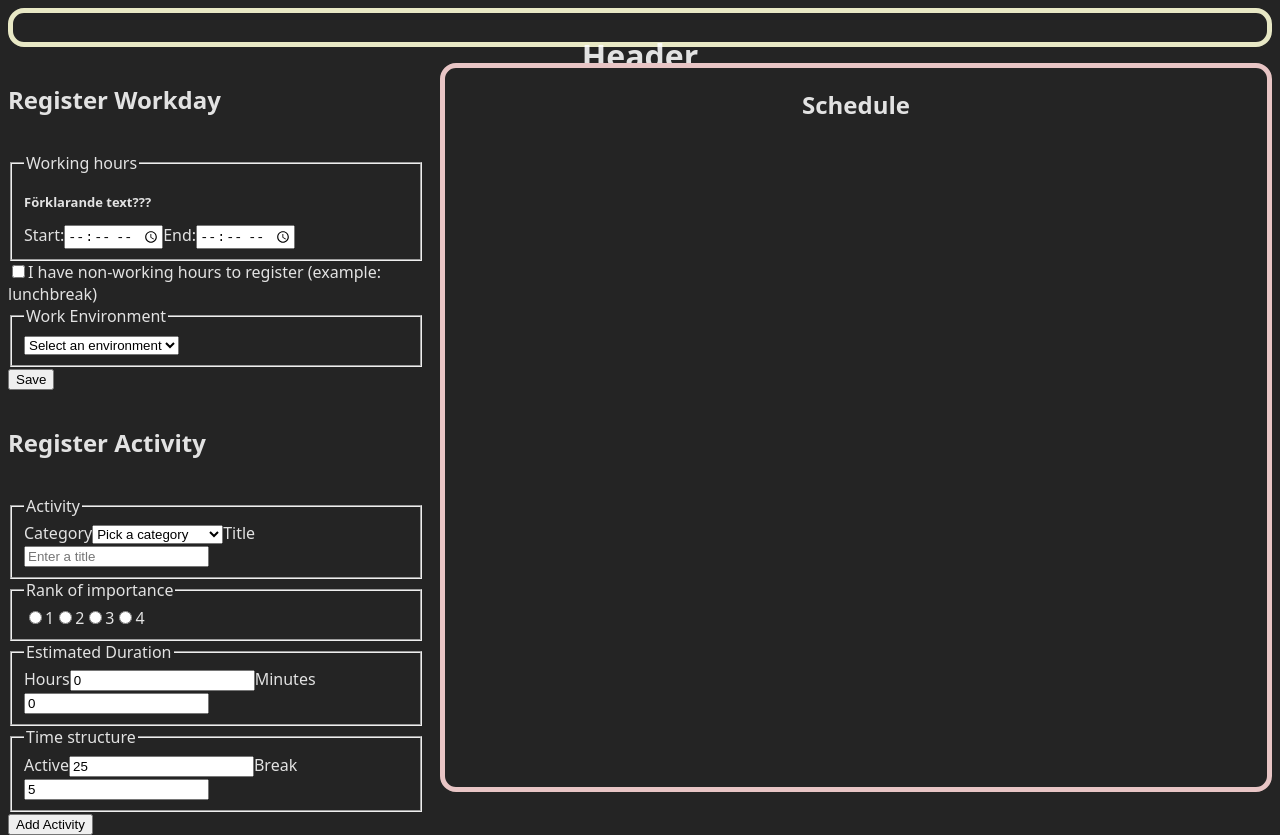
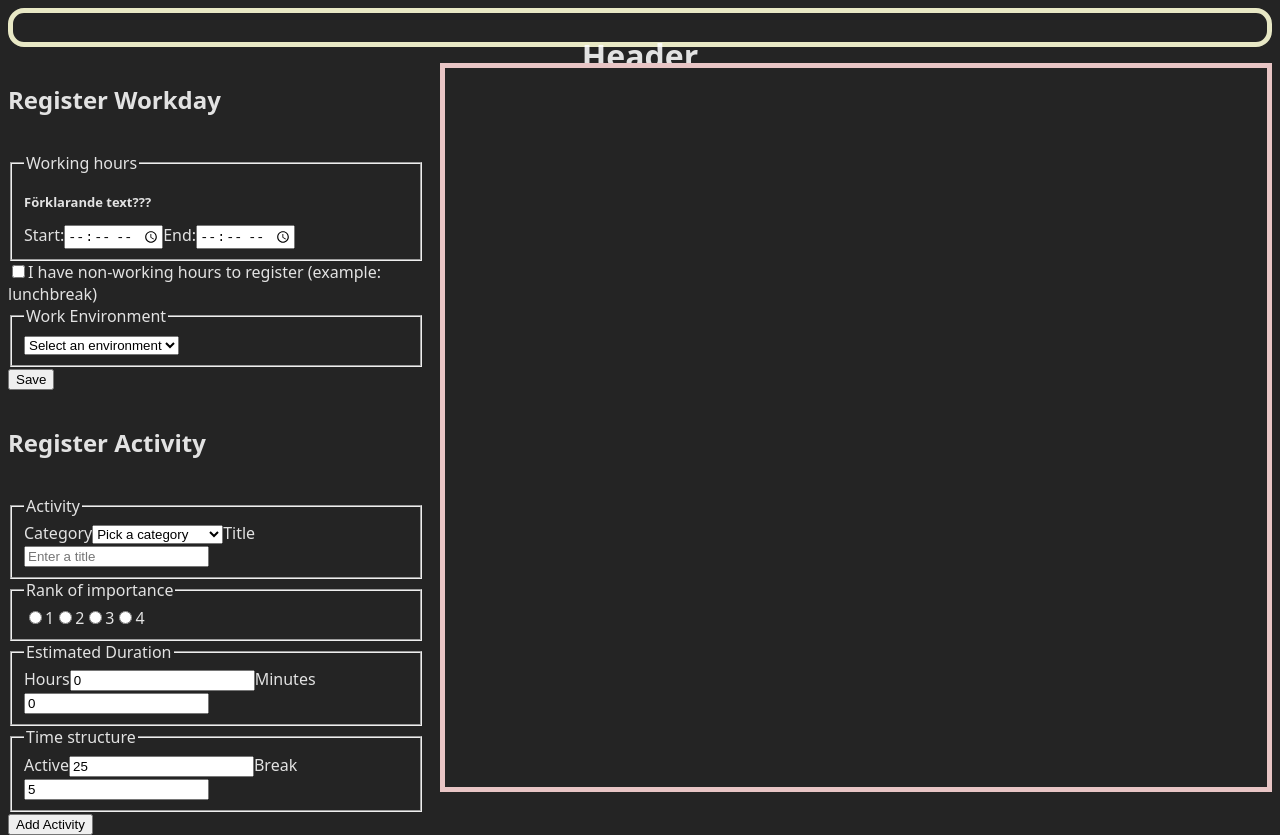
Before and after one commit to ollewarne/linkoping-pps, a React (Vite) app: page / in a window 1280 px wide. Built offline with nearby package versions, Linux system fonts and the light colour scheme.

Commit message:
update schedule to use activity card component and change styling

```diff
--- a/src/components/Schedule/Schedule.jsx
+++ b/src/components/Schedule/Schedule.jsx
@@ -1,8 +1,15 @@
 import styles from "./Schedule.module.css"
+import { useActivities } from "../../contexts/activityContext";
+import ActivityCard from "../ActivityCard/ActivityCard";
 
 function Schedule() {
+    const { activities } = useActivities();
     return (
-        <div className={styles.container}><h2>Schedule</h2></div>
+        <div className={styles.container}>
+            {
+                activities.map(activity => <ActivityCard key={activity.id}  activity={activity}/>)
+            }
+        </div>
     )
 }
 
--- a/src/components/Schedule/Schedule.module.css
+++ b/src/components/Schedule/Schedule.module.css
@@ -1,6 +1,8 @@
 .container {
-    text-align: center;
     border: 5px solid #E8C5C5;
-    border-radius: 1em;
     height: 100%;
+    display: flex;
+    flex-direction: column;
+    align-items: center;
+    padding-top: 4px;
 }
```
